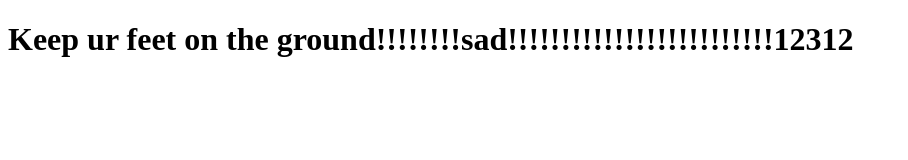
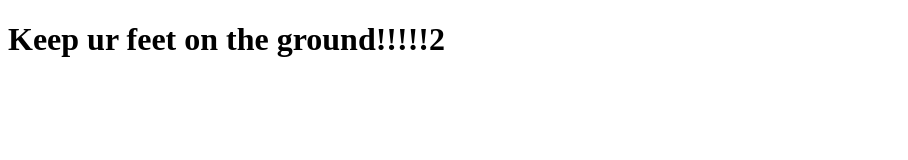
Before and after one commit to NewDekart/shri-2021-infra, a website: page public/index.html in a window 1280 px wide. Shown: the whole page, without its empty margins (0-908 px from the left). Drawn offline with Linux system fonts and the light colour scheme.

Commit message:
Еще 1 проверка changelog

```diff
--- a/public/index.html
+++ b/public/index.html
@@ -7,6 +7,6 @@
     <title>Infrasructure dekart416</title>
 </head>
 <body>
-    <h1>Keep ur feet on the ground!!!!!!!!sad!!!!!!!!!!!!!!!!!!!!!!!!!12312</h1>
+    <h1>Keep ur feet on the ground!!!!!2</h1>
 </body>
 </html>
```
